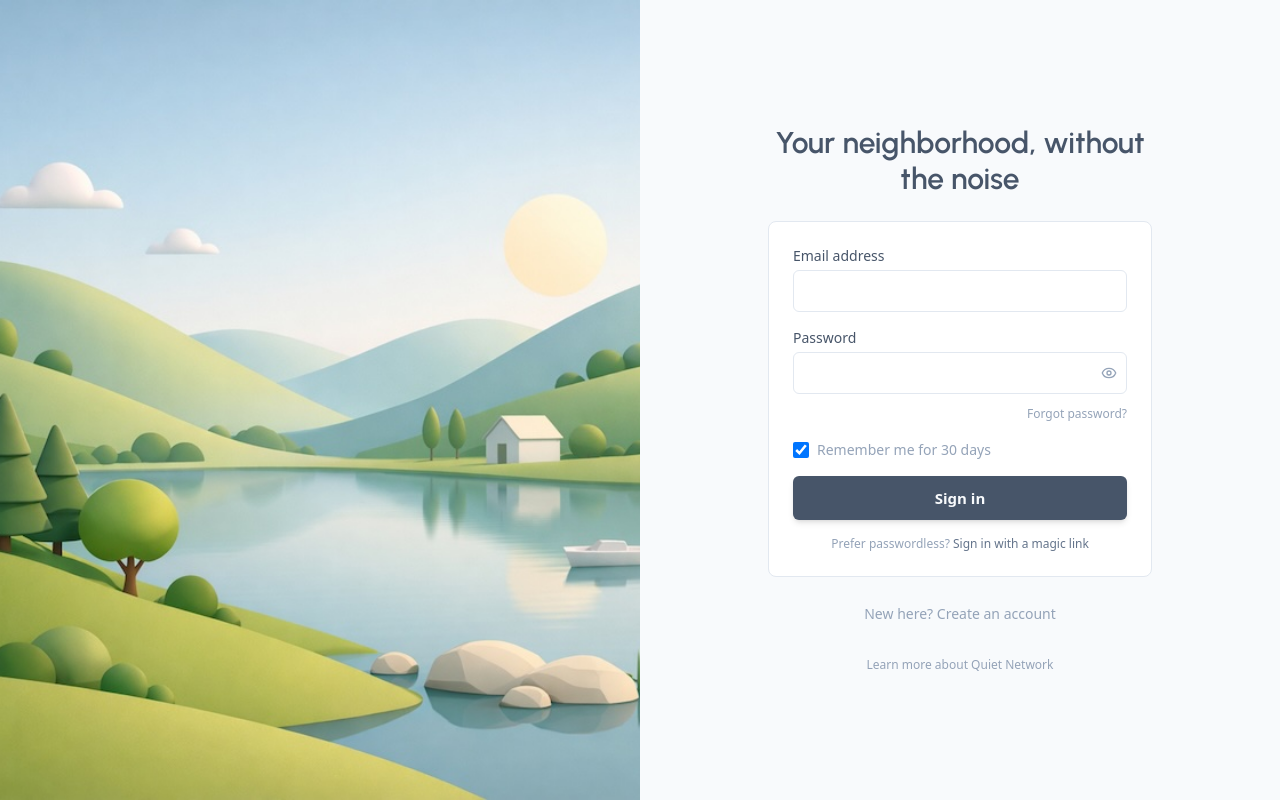
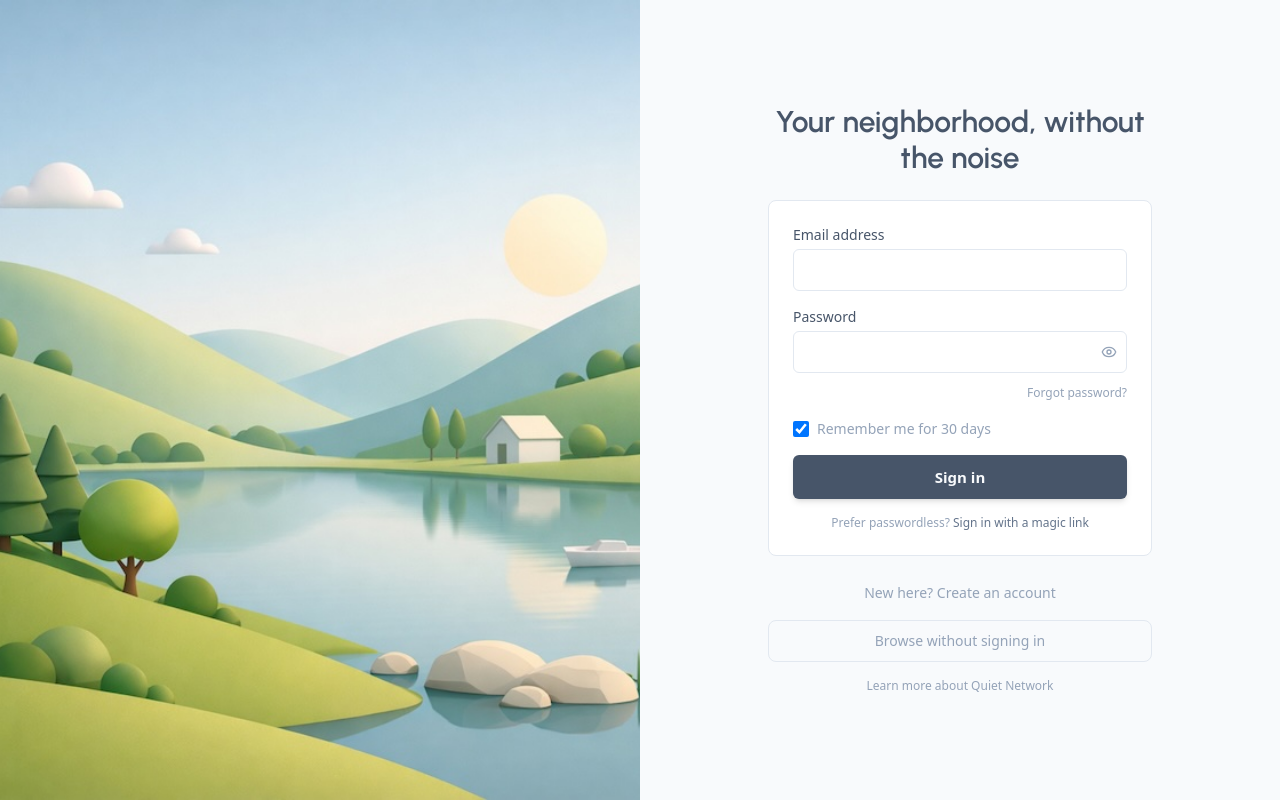
Before and after one commit to mfgoes/quiet-network, a Next.js app: page /login in a window 1280 px wide. Built offline with nearby package versions, Linux system fonts and the light colour scheme; no server answers.

Commit message:
faster start for non logged in users

```diff
--- a/src/app/login/page.tsx
+++ b/src/app/login/page.tsx
@@ -20,8 +20,14 @@ export default function LoginPage() {
         <div className="px-6 py-8">
           <AuthForm onSignIn={signIn} onSignUp={signUp} onMagicLink={signInWithMagicLink} onForgotPassword={resetPassword} />
           <button
+            onClick={() => router.push('/')}
+            className="mt-4 w-full rounded-lg border border-quiet-border py-2.5 text-sm font-medium text-quiet-muted hover:bg-quiet-border/30 transition-colors"
+          >
+            Browse without signing in
+          </button>
+          <button
             onClick={() => router.push('/about')}
-            className="mt-8 w-full text-center text-xs text-quiet-muted hover:text-quiet-accent transition-colors"
+            className="mt-4 w-full text-center text-xs text-quiet-muted hover:text-quiet-accent transition-colors"
           >
             Learn more about Quiet Network
           </button>
@@ -35,8 +41,14 @@ export default function LoginPage() {
           <div className="w-full max-w-sm">
             <AuthForm onSignIn={signIn} onSignUp={signUp} onMagicLink={signInWithMagicLink} onForgotPassword={resetPassword} />
             <button
+              onClick={() => router.push('/')}
+              className="mt-4 w-full rounded-lg border border-quiet-border py-2.5 text-sm font-medium text-quiet-muted hover:bg-quiet-border/30 transition-colors"
+            >
+              Browse without signing in
+            </button>
+            <button
               onClick={() => router.push('/about')}
-              className="mt-8 w-full text-center text-xs text-quiet-muted hover:text-quiet-accent transition-colors"
+              className="mt-4 w-full text-center text-xs text-quiet-muted hover:text-quiet-accent transition-colors"
             >
               Learn more about Quiet Network
             </button>
```
